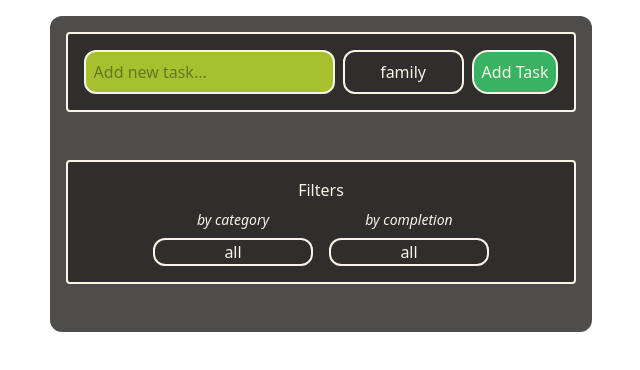
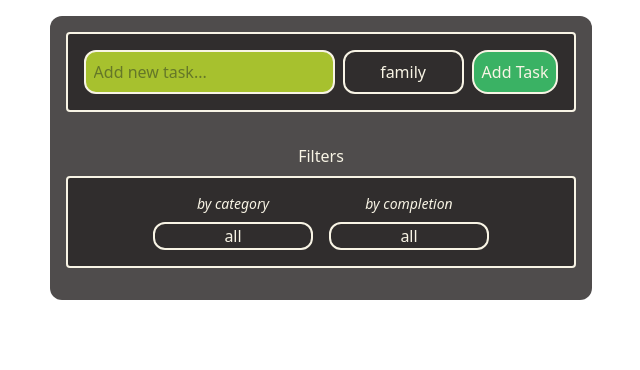
Before and after one commit to Belan-Mihail/ToDoApp, a React (Vite) app: page / in a window 1280 px wide. Shown: the top 370 px of the page, without its empty margins (319-959 px from the left). Built offline with nearby package versions, Linux system fonts and the light colour scheme.

Commit message:
edit TodoFilter JSX code

```diff
--- a/src/components/TodoFilter.tsx
+++ b/src/components/TodoFilter.tsx
@@ -20,11 +20,12 @@ const TodoFilter:React.FC = () => {
 
 
   return (
-    <div className='p-4 m-4 flex flex-col gap-2 border-[#f8f4e5] border-2 rounded bg-[#292626cc] items-center justify-around'>
-      <div className='flex items-center justify-center text-center'>
+    <>
+    <div className='flex items-center justify-center text-center'>
         <h3>Filters</h3>
-      </div>
-        <div className='flex justify-around gap-4 px-4'>
+    </div>
+    <div className='p-4 mx-4 mt-2 flex flex-col gap-2 border-[#f8f4e5] border-2 rounded bg-[#292626cc] items-center justify-around'>
+      <div className='flex justify-around gap-4 px-4'>
           <div className='flex flex-col gap-2 text-center'>
             <h4 className='text-sm italic'>by category</h4>
             <select value={currentFilters.category} onChange={handleCategoryChange} className='px-8 border-[#f8f4e5] border-2 rounded-xl w-[10rem]'>
@@ -46,6 +47,8 @@ const TodoFilter:React.FC = () => {
         </div>
 
     </div>
+    </>
+
   )
 }
 
```
